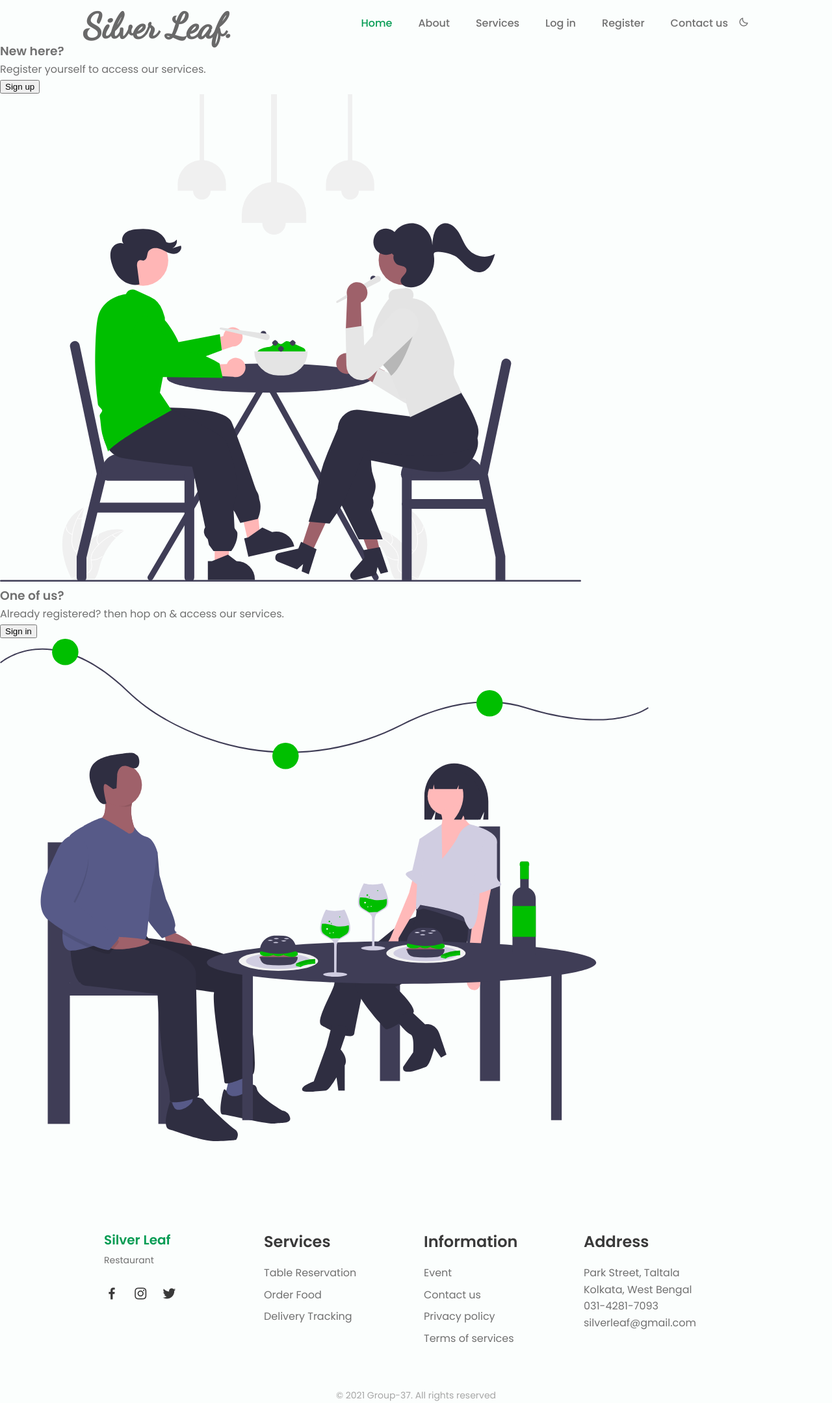
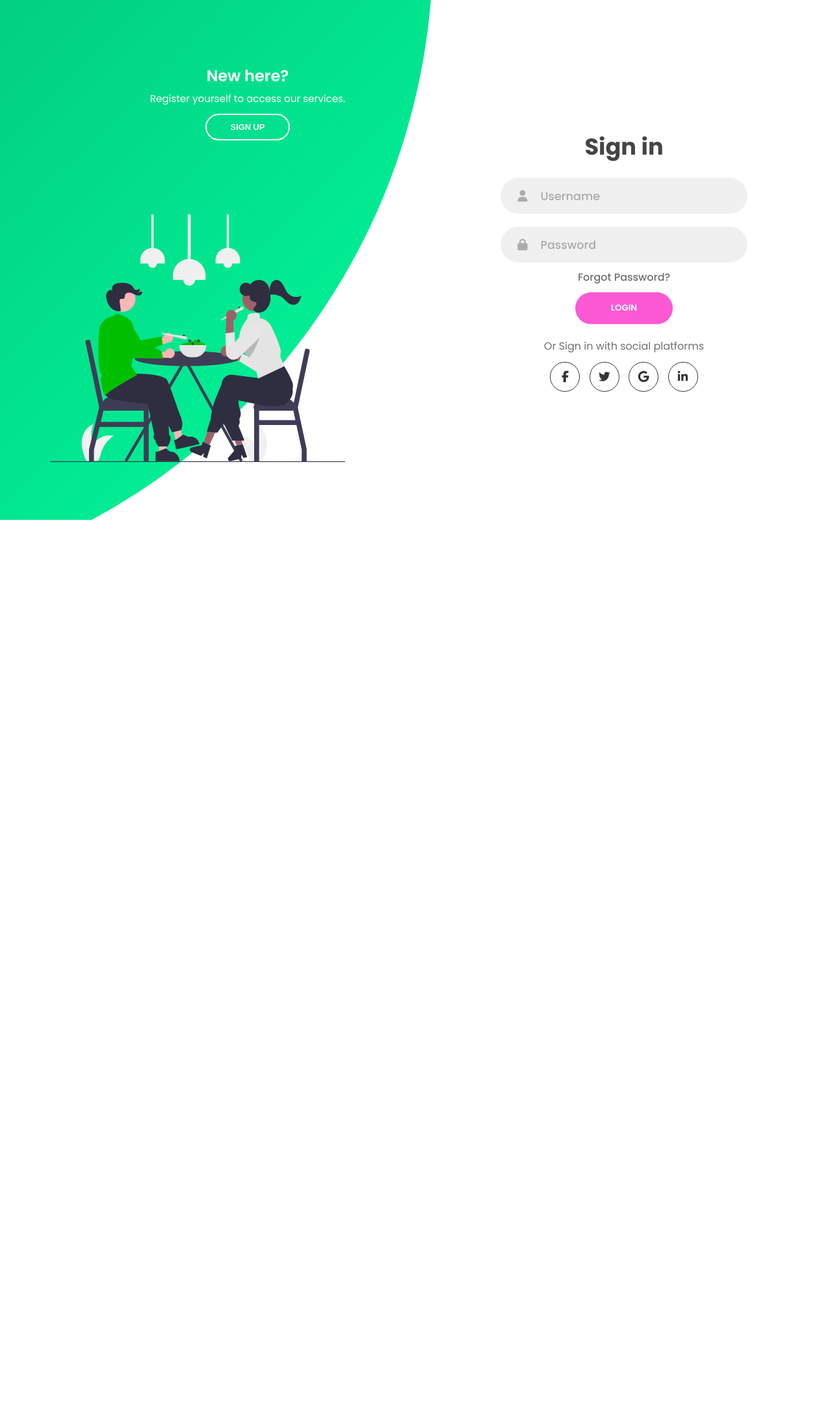
Before and after one commit to Ali-127/restaurant-app, a Django app: page /login/ in a window 1280 px wide. Shown: the whole page at 65% size. After the commit the page ends 800 px from the top, so only its background shows below. Run offline with Django 5.2, Linux system fonts and the light colour scheme; some libraries are stand-ins or nearby versions.

Commit message:
Feat: complete login and register using django built in. add favicon img.

```diff
--- a/restaurant/views.py
+++ b/restaurant/views.py
@@ -1,4 +1,5 @@
 from django.shortcuts import render, redirect
+from django.contrib import messages
 from django.contrib.auth.forms import UserCreationForm, AuthenticationForm
 from django.contrib.auth import login, logout as django_logout
 from .models import Menu, MenuItem
@@ -36,23 +37,49 @@ def track_page(request):
 
 
 def login_page(request):
-    if request.method == 'POST':
-        form = AuthenticationForm(request, data=request.POST)
-        if form.is_valid():
-            login(request, form.get_user())
+    # Handle login from submission
+    if request.method == 'POST' and 'login' in request.POST:
+        form_login = AuthenticationForm(request, data=request.POST)
+        if form_login.is_valid():
+            login(request, form_login.get_user())
             return redirect('home')
-    form = AuthenticationForm()
-    return render(request, 'login.html', {'form': form})
+        messages.error(request, 'Invalid credentials.')
+
+    # Handle register
+    elif request.method == 'POST' and 'register' in request.POST:
+        form_register = UserCreationForm(request.POST)
+        if form_register.is_valid():
+            user = form_register.save()
+            # login user afeter sign up
+            login(request, user)
+            return redirect('home')
+        messages.error(request, 'Registration Failed.')
+
+    form_login = AuthenticationForm()
+    # override default login form widget attributes
+    form_login.fields['username'].widget.attrs.update({'placeholder': 'Username'})
+    form_login.fields['password'].widget.attrs.update({'placeholder': 'Password'})
+
+    form_register = UserCreationForm()
+    # override default register form widget attributes
+    form_register.fields['username'].widget.attrs.update({'placeholder': 'Username'})
+    form_register.fields['password1'].widget.attrs.update({'placeholder': 'Password'})
+    form_register.fields['password2'].widget.attrs.update({'placeholder': 'Confirm Password'})
+
+    return render(request, 'login.html',
+                  {'form_login': form_login,
+                   'form_register': form_register,
+                   })
 
 def register_page(request):
     if request.method == 'POST':
-        form = UserCreationForm(request, data=request.POST)
+        form = UserCreationForm(request, data=request.POST)  # combine login and sign up function
         if form.is_valid():
             user = form.save()
             login(request, user)
             return redirect('home')
     form = UserCreationForm()
-    return render(request, "login.html", {'form': form})
+    return render(request, "login.html", {'form_register': form})
 
 def logout_view(request):
     django_logout(request)
--- a/templates/base.html
+++ b/templates/base.html
@@ -10,6 +10,7 @@
 
         <!--========== CSS ==========-->
         <link rel="stylesheet" type="text/css" href="{% static 'styles/css/styles.css' %}">
+        <link rel="icon" href="{% static 'favicon.ico' %}" type="image/x-icon">
         {% block extra_css_script %}{% endblock %}
         <title>{% block title %}{% endblock %}</title>
     </head>
--- a/templates/login.html
+++ b/templates/login.html
@@ -1,25 +1,103 @@
 {% extends "base.html" %}
-{% load static %}
-    {% block extra_css_script %}
-    <!-- ICONS -->
-    <script
-      src="https://kit.fontawesome.com/64d58efce2.js"
-      crossorigin="anonymous"
-    ></script>
-    {% endblock %}
+    {% load static %}
+    {% block title %}Login & Registration{% endblock title %}
+     {% block extra_css_script %}
+      <!-- ICONS -->
+      <script src="https://kit.fontawesome.com/ff98869cdb.js" crossorigin="anonymous"></script>
+      <!-- CSS -->
+      <link rel="stylesheet" type="text/css" href="{% load static %}{% static 'styles/css/style-login.css' %}">
+      <!-- Django Messages -->
+      {% if messages %}
+        <ul class="flashes">
+          {% for message in messages %}
+          <li class="{{ message.tags }}">{{ message }}</li>
+          {% endfor %}
+        </ul>
+        {% endif %}
+        {% endblock extra_css_script %}
 
-    {% block title %}Login & Registration{% endblock %}
+
   {% block content %}
-  {% include "header.html" %}
     <div class="container">
       <div class="forms-container">
         <div class="signin-signup">
-          <form action="{% url 'login' %}" method="post" class="sign-in-form">
+
+          <!-- LOGIN FORM -->
+          <form method="POST" action="{% url 'login' %}" class="sign-in-form">
             {% csrf_token %}
-            <h2 class="title">Sign Up</h2>
-            {{ form_register.as_p }}
-            <input type="submit" value="Sign Up" class="btn">
+            <h2 class="title">Sign in</h2>
+            <input name='login' type='hidden' value="1"/>
+            <div class="input-field">
+              <i class="fas fa-user"></i>
+              {{ form_login.username }}
+            </div>
+            <div class="input-field">
+              <i class="fas fa-lock"></i>
+              {{ form_login.password }}
+            </div>
+
+            <!-- FORGOT PASSWORD -->
+            <div class='f-password'>
+                <h4 class="forgot-password"><a href="#" class="fp-link">Forgot Password?</a></h4>
+            </div>
+
+            <input type="submit" value="Login" class="btn solid" />
+
+            <p class="social-text">Or Sign in with social platforms</p>
+            <div class="social-media">
+              <a href="#" class="social-icon">
+                <i class="fab fa-facebook-f"></i>
+              </a>
+              <a href="#" class="social-icon">
+                <i class="fab fa-twitter"></i>
+              </a>
+              <a href="#" class="social-icon">
+                <i class="fab fa-google"></i>
+              </a>
+              <a href="#" class="social-icon">
+                <i class="fab fa-linkedin-in"></i>
+              </a>
+            </div>
           </form>
+          <!-- LOGIN FORM ENDS -->
+
+          <!-- REGISTRATION FORM -->
+          <form method="POST" action="{% url 'register' %}" class="sign-up-form">
+            {% csrf_token %}
+            <h2 class="title">Sign up</h2>
+            <input name='register' type='hidden' value="1"/>
+            <div class="input-field">
+              <i class="fas fa-user"></i>
+              {{ form_register.username }}
+            </div>
+            <div class="input-field">
+              <i class="fas fa-lock"></i>
+              {{ form_register.password1 }}
+            </div>
+            <div class="input-field">
+              <i class="fas fa-lock"></i>
+              {{ form_register.password2 }}
+            </div>
+
+            <input type="submit" class="btn" value="Sign up" />
+
+            <p class="social-text">Or Sign up with social platforms</p>
+            <div class="social-media">
+              <a href="#" class="social-icon">
+                <i class="fab fa-facebook-f"></i>
+              </a>
+              <a href="#" class="social-icon">
+                <i class="fab fa-twitter"></i>
+              </a>
+              <a href="#" class="social-icon">
+                <i class="fab fa-google"></i>
+              </a>
+              <a href="#" class="social-icon">
+                <i class="fab fa-linkedin-in"></i>
+              </a>
+            </div>
+          </form>
+          <!-- REGISTRATION FORM ENDS -->
         </div>
       </div>
 
@@ -57,6 +135,6 @@
     {% block extra_js %}
     <!-- JAVASCRIPT -->
     <script src="{% static 'styles/js/login.js' %}"></script>
-    {% endblock %}
-{% include "footer.html" %}
-{% endblock %}
+    {% endblock extra_js %}
+
+  {% endblock content %}
```
Also changed, not shown: restaurant/static/styles/favicon.ico (added).
